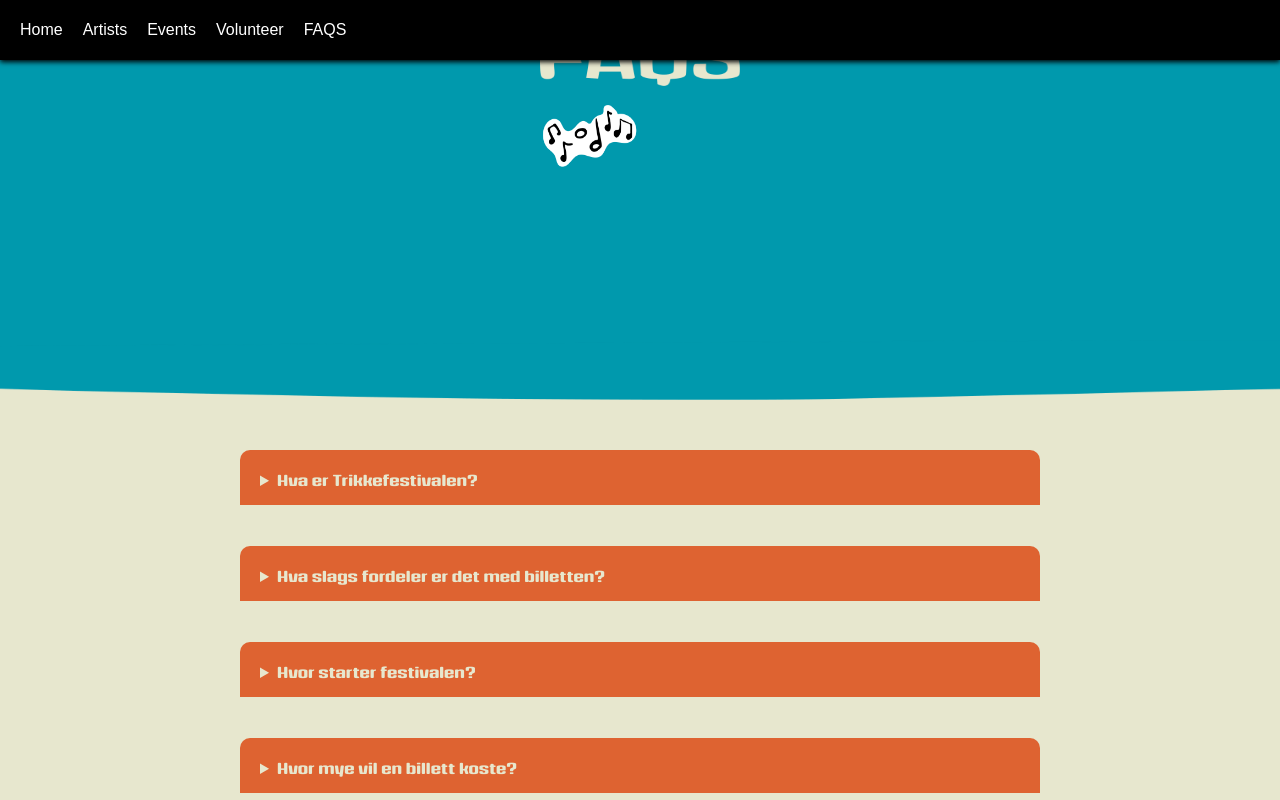
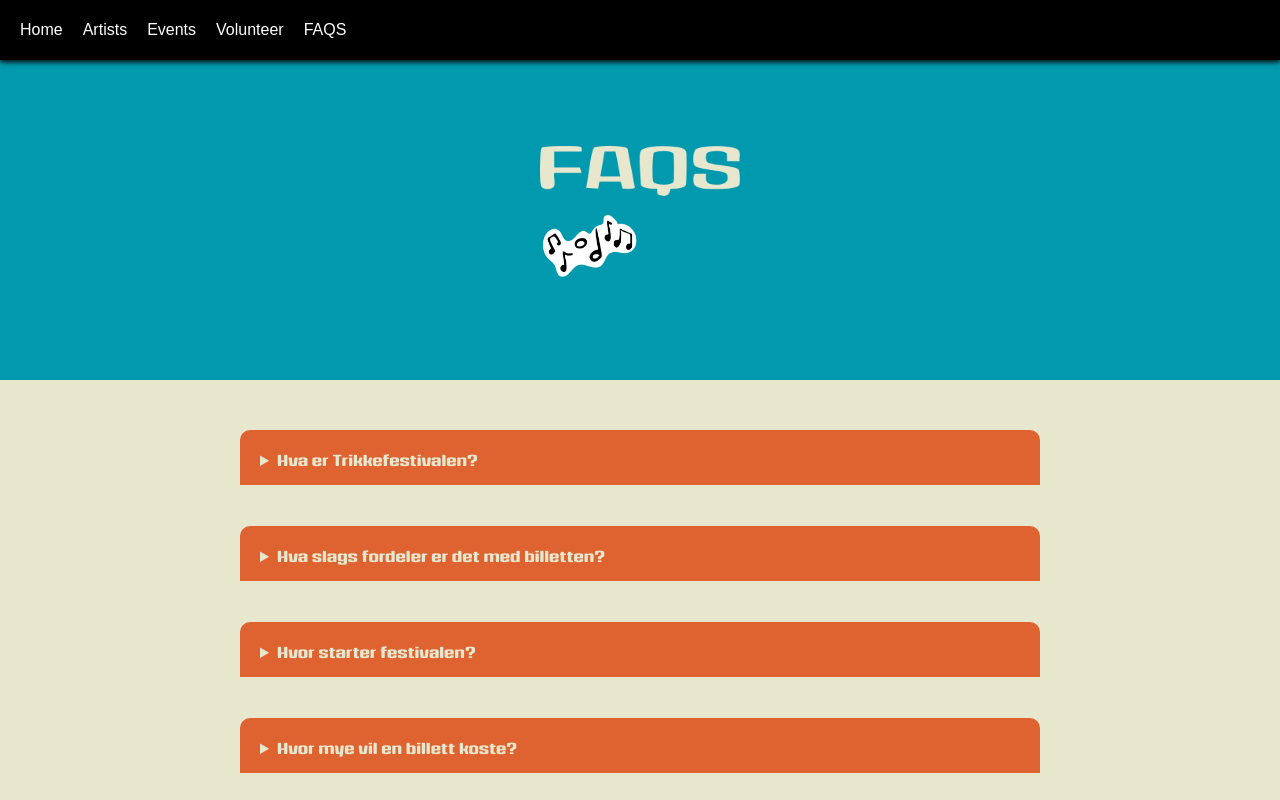
Before and after one commit to KWaloen/trikkefestivalen_next, a Next.js app: page /faqs in a window 1280 px wide. Shown: the top 800 px of the page. Built offline with nearby package versions, Linux system fonts and the light colour scheme; a web font is replaced by a local one.

Commit message:
fix faq page

```diff
--- a/src/app/faqs/faqs.module.css
+++ b/src/app/faqs/faqs.module.css
@@ -17,7 +17,7 @@
 
 .title {
   position: relative;
-  top: 30px;
+  top: 140px;
   z-index: 1;
 }
 
@@ -45,16 +45,6 @@
   align-content: center;
   min-height: 50svh;
   margin: 50px;
-}
-
-.blueWave {
-  display: grid;
-  column-gap: 0;
-  overflow: hidden;
-  position: relative;
-  z-index: 2;
-  margin-top: -40px;
-
 }
 
 .blueWaveBackground {
--- a/src/app/faqs/page.js
+++ b/src/app/faqs/page.js
@@ -55,16 +55,6 @@ export default function Home() {
 
             </div>
         </div>
-
-
-        <Image
-          className = {styles.blueWave}
-          src="/faqs/blueWave.png"
-          alt="blueWave"
-          width={2000}
-          height={60}
-        />
-
 
         <div className = {styles.pageContent}>
 
```
